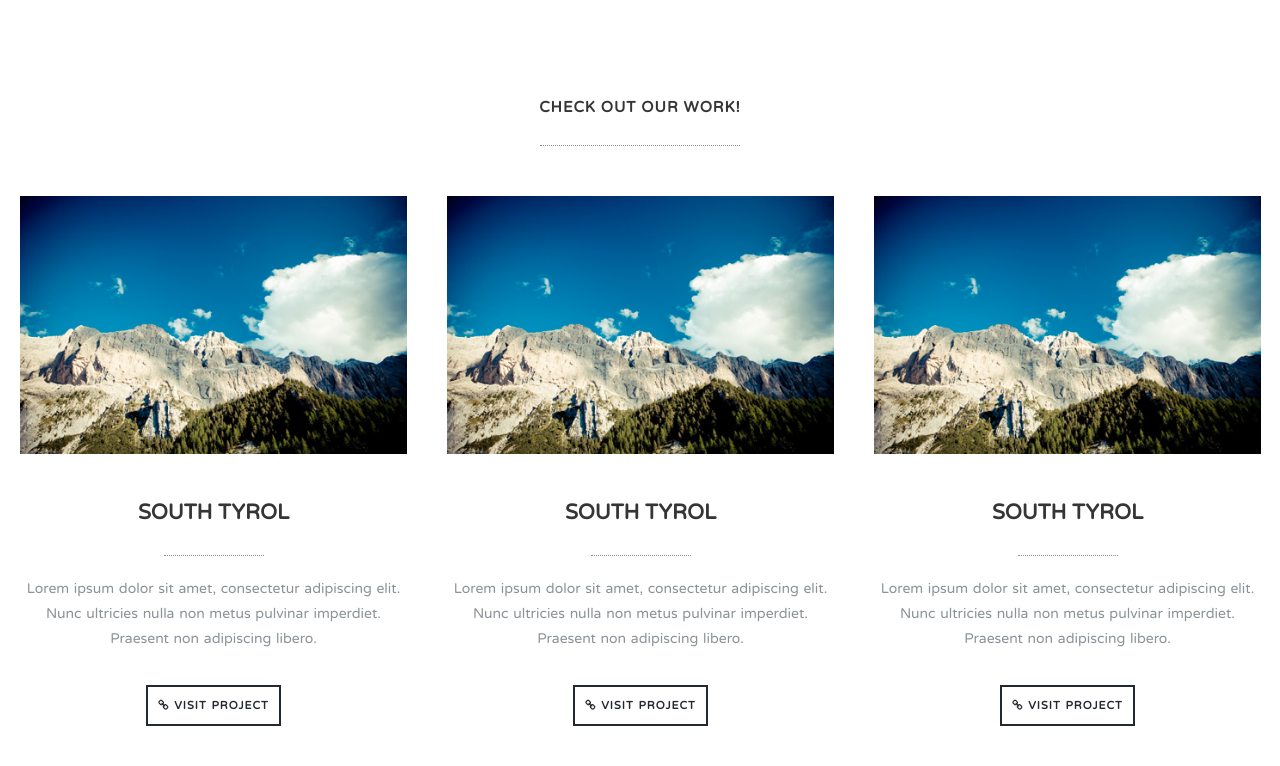
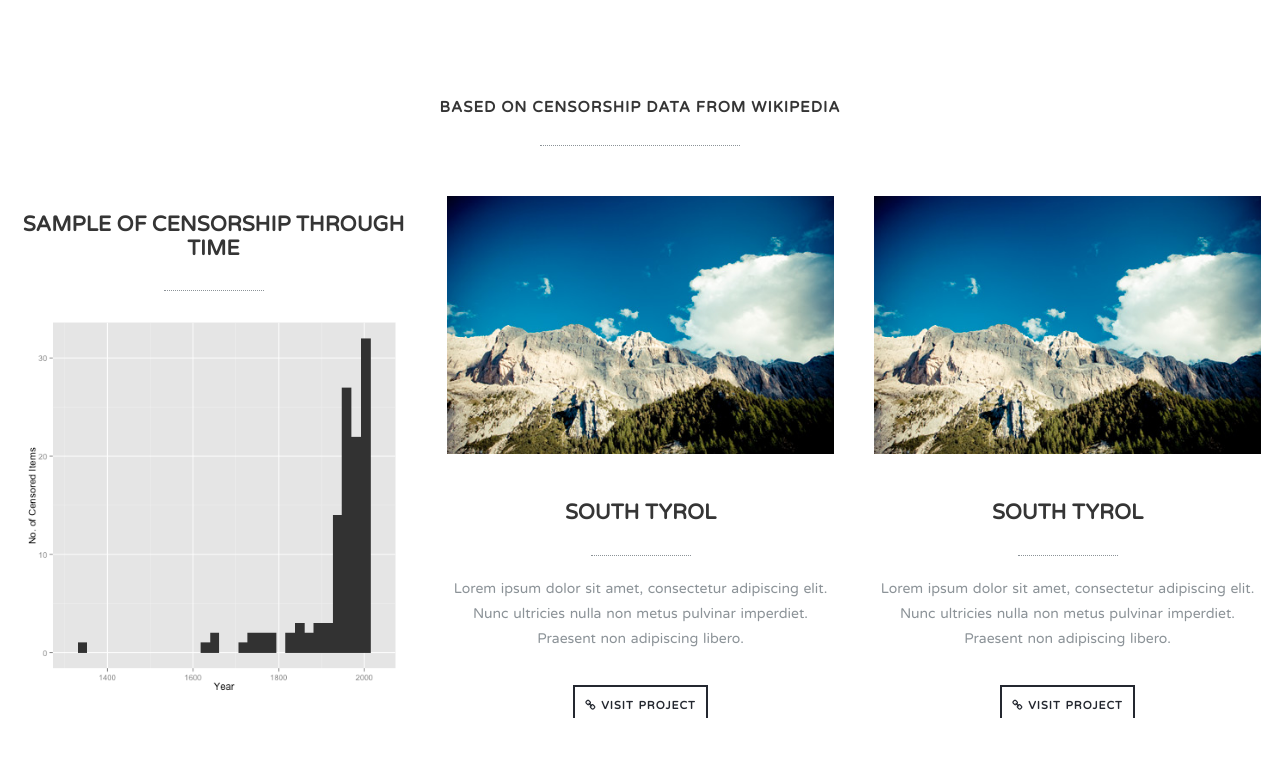
Before and after one commit to WillPapper/Glasnost-Landing-Page, a plain HTML site: page index.html in a window 1280 px wide. Shown: the part 3114-3880 px from the top of the page. Drawn offline with Linux system fonts and the light colour scheme.

Commit message:
added 1st graph

```diff
--- a/index.html
+++ b/index.html
@@ -148,13 +148,11 @@ In the never-ending cat-and-mouse game of censors fighting to constrain informat
 	<section class="portfolio text-center section-padding" id="portfolio">
 		<div class="container-fluid">
 			<div class="row">
-				<h1 class="arrow">Check out our work!</h1>
+				<h1 class="arrow">Based on Censorship Data from Wikipedia</h1>
 				<div id="portfolioSlider" class="owl-carousel">
 					<div>
-						<img src="img/portfolio.jpg" alt="Portfolio Item">
-						<h2>South Tyrol</h2>
-						<p>Lorem ipsum dolor sit amet, consectetur adipiscing elit. Nunc ultricies nulla non metus pulvinar imperdiet. Praesent non adipiscing libero.</p>
-						<p><a href="#" class="project-btn"><i class="fa fa-link"></i> Visit Project</a></p>
+						<h2>Sample of Censorship Through Time</h2>
+						<img src="img/censorthroughtime2.png" alt="Censorship Through Time">
 					</div>
 
 					<div>
@@ -171,25 +169,7 @@ In the never-ending cat-and-mouse game of censors fighting to constrain informat
 						<p><a href="#" class="project-btn"><i class="fa fa-link"></i> Visit Project</a></p>
 					</div>
 
-					<div>
-						<img src="img/portfolio.jpg" alt="Portfolio Item">
-						<h2>South Tyrol</h2>
-						<p>Lorem ipsum dolor sit amet, consectetur adipiscing elit. Nunc ultricies nulla non metus pulvinar imperdiet. Praesent non adipiscing libero.</p>
-						<p><a href="#" class="project-btn"><i class="fa fa-link"></i> Visit Project</a></p>
-					</div>
 
-					<div>
-						<img src="img/portfolio.jpg" alt="Portfolio Item">
-						<h2>South Tyrol</h2>
-						<p>Lorem ipsum dolor sit amet, consectetur adipiscing elit. Nunc ultricies nulla non metus pulvinar imperdiet. Praesent non adipiscing libero.</p>
-						<p><a href="#" class="project-btn"><i class="fa fa-link"></i> Visit Project</a></p>
-					</div>
-
-					<div>
-						<img src="img/portfolio.jpg" alt="Portfolio Item">
-						<h2>South Tyrol</h2>
-						<p>Lorem ipsum dolor sit amet, consectetur adipiscing elit. Nunc ultricies nulla non metus pulvinar imperdiet. Praesent non adipiscing libero.</p>
-						<p><a href="#" class="project-btn"><i class="fa fa-link"></i> Visit Project</a></p>
 					</div>
 				</div>
 			</div>
```
Also changed, not shown: img/censoredtime.png (added), img/censorthroughtime.png (added), img/censorthroughtime2.png (added).
